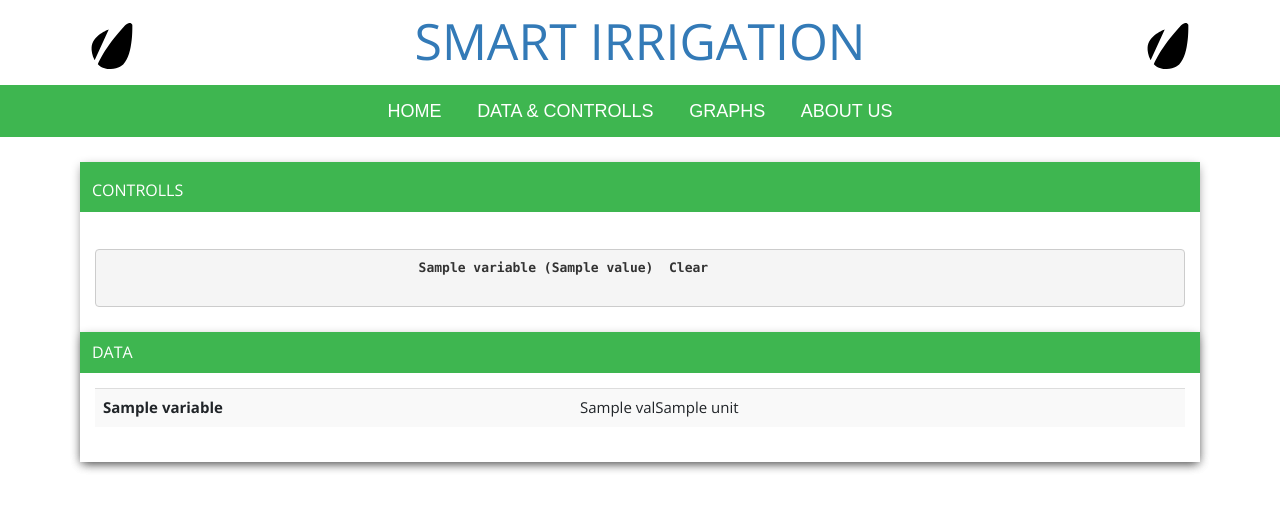
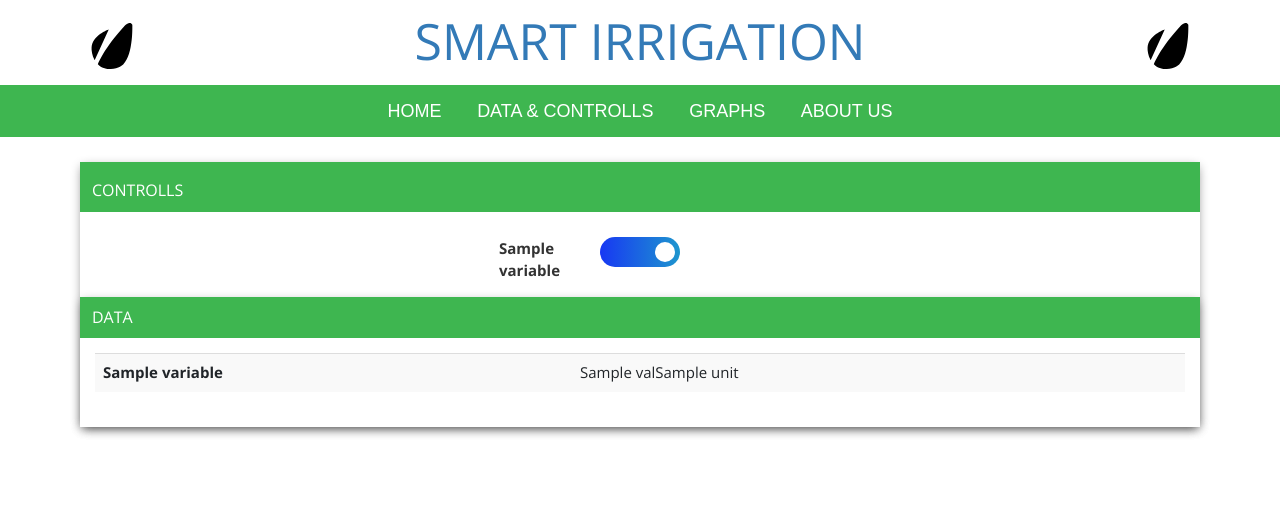
Before and after one commit to ujagaga/data_collect_web_display, a Flask app: template templates/datactrl.html in a window 1280 px wide. Shown: the top 510 px of the page. Run offline with Flask 2, Linux system fonts and the light colour scheme; the template is opened without the code that fills it: most values are stand-ins (such as "Sample title", 1, 10 or a date in 2020); some libraries are stand-ins or nearby versions.

Commit message:
Fixed toggle switch

```diff
--- a/main.py
+++ b/main.py
@@ -13,7 +13,7 @@ import time
 app = Flask(__name__, static_url_path='/static', static_folder='static')
 app.secret_key = "<g\x93E\xf3\xc6\xb8\xc4\x87\xff\xf6\x0fxD\x91\x13\x9e\xfe1+%\xa3"
 db_path = "database.db"
-WEB_PORT = 8000
+WEB_PORT = 8001
 ADMIN_KEY = "AdminSecretKey123"     # An HTML safe string
 COLORS = ["#000000", "#A52A2A", "#7FFFD4", "#8A2BE2", "#D2691E", "#2F4F4F", "#008000"]
 color_id = 0
--- a/static/css/datactrl.css
+++ b/static/css/datactrl.css
@@ -226,6 +226,84 @@ a.text:hover{text-decoration:none}
 
 }
 
-.btn{
-    width: 100%;
+ {
+	width: 300px;
+
+	}
+	.block {
+	display: display-box;
+	width: 100%;
+	background-color: #2482ce;
+	}
+	.item-list {
+	display: display-box;
+	padding: 6px 12px;
+	margin-bottom: 5px;
+	font-size: 18px;
+	font-weight: 600;
+	line-height: 28px;
+	text-align: center;
+	vertical-align: middle;
+
+	border: 1px solid transparent;
+	border-radius: 20px;
+	color: rgb(255, 255, 255);
+	}
+
+.switch-toggle {
+    margin: 10px auto;
+    width: auto;
+    display: table;
 }
+
+
+.switch-toggle label input:checked{
+ transform: translateX(50px);
+}
+.switch-toggle label input:checked + span {
+    background: linear-gradient(to right, #1738f3, #1e96ce);
+}
+
+.switch-toggle {
+    margin: 10px auto;
+    width: auto;
+    display: table;
+}
+.switch-toggle label {
+    width: 80px;
+    height: 30px;
+    position: relative;
+    display: block;
+}
+.switch-toggle label span {
+    position: absolute;
+    background-color: #c1c1c1;
+    top: 0px;
+    left: 0px;
+    right: 0px;
+    bottom: 0px;
+    border-radius: 50px;
+}
+.switch-toggle label input{
+ 	visibility: hidden;
+}
+.switch-toggle label span:after {
+    content: "";
+    position: absolute;
+    width: 20px;
+    height: 20px;
+    background-color: #ffffff;
+    border-radius: 100%;
+    top: 5px;
+    left: 5px;
+    transition: 0.5s;
+}
+.switch-toggle label input:checked + span:after{
+ transform: translateX(50px);
+}
+
+.switch-toggle p{
+    position: absolute;
+    top: 0;
+    right: 150%;
+}
--- a/templates/datactrl.html
+++ b/templates/datactrl.html
@@ -73,11 +73,13 @@
 				<p><b></p>
 
 				{% for variable in vars %}
-				<br>
-				<pre class="tab"
-					 onclick='toggleVar("{{ variable["name"] }}", "{{ variable["value"] }}")'>
-					<b>{{ variable["name"] }}</b> ({{ variable["value"] }})	{% if variable["value"] == '0' %}Set{% else %}Clear{% endif %}
-				</pre>
+				<div class="switch-toggle">
+					<label onclick='toggleVar("{{ variable["name"] }}", "{{ variable["value"] }}")'>
+						<p>{{ variable["name"] }}</p>
+						<input type="checkbox" {% if variable["value"] == '0' %}{% else %}checked{% endif %}>
+						<span></span>
+					</label>
+				</div>
 				{% endfor %}
 
 			</div>
```
